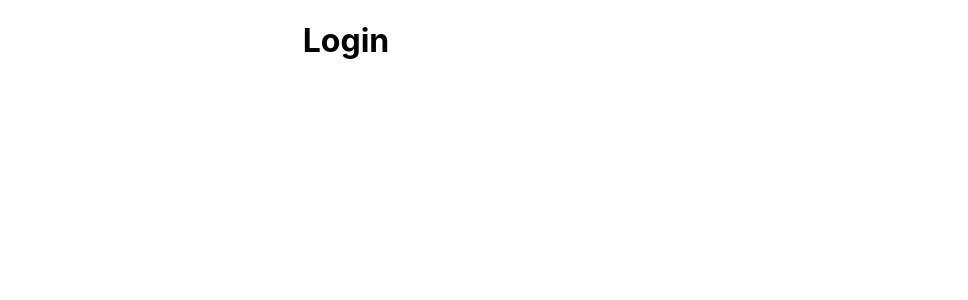
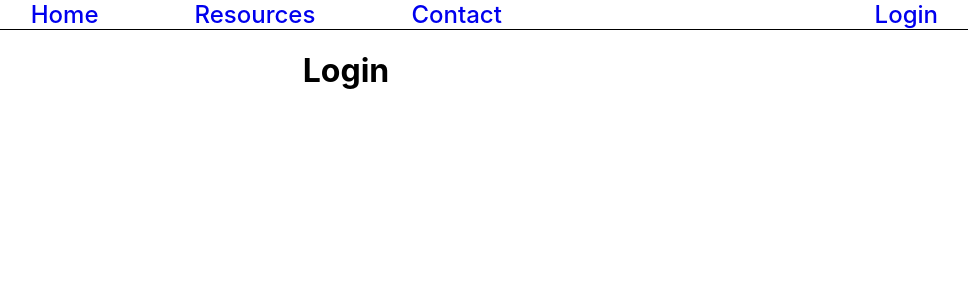
Before and after one commit to Spyispie120/ImpactInnovationChallenge, a React (Create React App) app: page /login in a window 1280 px wide. Shown: the top 300 px of the page, without its empty margins (294-1262 px from the left). Built offline with nearby package versions, Linux system fonts and the light colour scheme.

Commit message:
add navigation

```diff
--- a/src/App.js
+++ b/src/App.js
@@ -7,11 +7,13 @@ import Home from './Home';
 import Login from './Login';
 import Recipient from './Recipient';
 import Donor from './Donor';
+import Navigation from './Navigation';
 
 function App() {
   return (
     <div className="App">
       <Router>
+        <Navigation/>
         <Route exact path="/" component={Home}/>
         <Route path="/home" component={Home}/>
         <Route path="/login" component={Login}/>
--- /dev/null
+++ b/src/Navigation.js
@@ -0,0 +1,21 @@
+import React, { Component } from 'react';
+import qrcode from './image/QRCode.png';
+import "./css/Navigation.css";
+import {Link} from "react-router-dom";
+
+export default class Navigation extends Component {
+    render() {
+        return (
+            <div id="navigation">
+              <div id="nav_wrapper">
+                <nav>
+                  <Link to="/home">Home</Link>
+                  <Link to="/home">Resources</Link>
+                  <Link to="/home">Contact</Link>
+                  <Link to="/home" id="login">Login</Link>
+                </nav>
+              </div>
+            </div>
+        );
+    }
+}
--- a/src/Recipient.js
+++ b/src/Recipient.js
@@ -1,11 +1,12 @@
 import React, { Component } from 'react';
 import qrcode from './image/QRCode.png';
 import "./css/Recipient.css";
-
+import Navigation from "./Navigation";
 export default class Recipient extends Component {
     render() {
         return (
             <div id="recipient">
+                {/* <Navigation/> */}
                 <div id ="recipient_title">
                     <h1>Welcome user_recipient</h1>
                 </div>
--- /dev/null
+++ b/src/css/Navigation.css
@@ -0,0 +1,23 @@
+#nav_wrapper {
+  border-bottom: 1px black solid;
+}
+
+#nav_wrapper a {
+  /* border: 1px red solid; */
+  margin: 0 2em 0 2em;
+  font-size: 18pt;
+  font-weight: 500;
+  text-decoration: none;
+}
+
+#nav_wrapper a:visited{
+  color: black;
+}
+
+#nav_wrapper a:active{
+  color: black;
+}
+
+#nav_wrapper #login{
+  float: right;
+}
--- a/src/css/Recipient.css
+++ b/src/css/Recipient.css
@@ -1,6 +1,6 @@
 #qr_img {
-  width: 50%;
-  height: 50%;
+  width: 40%;
+  height: 40%;
 }
 
 #recipient_title {
```
